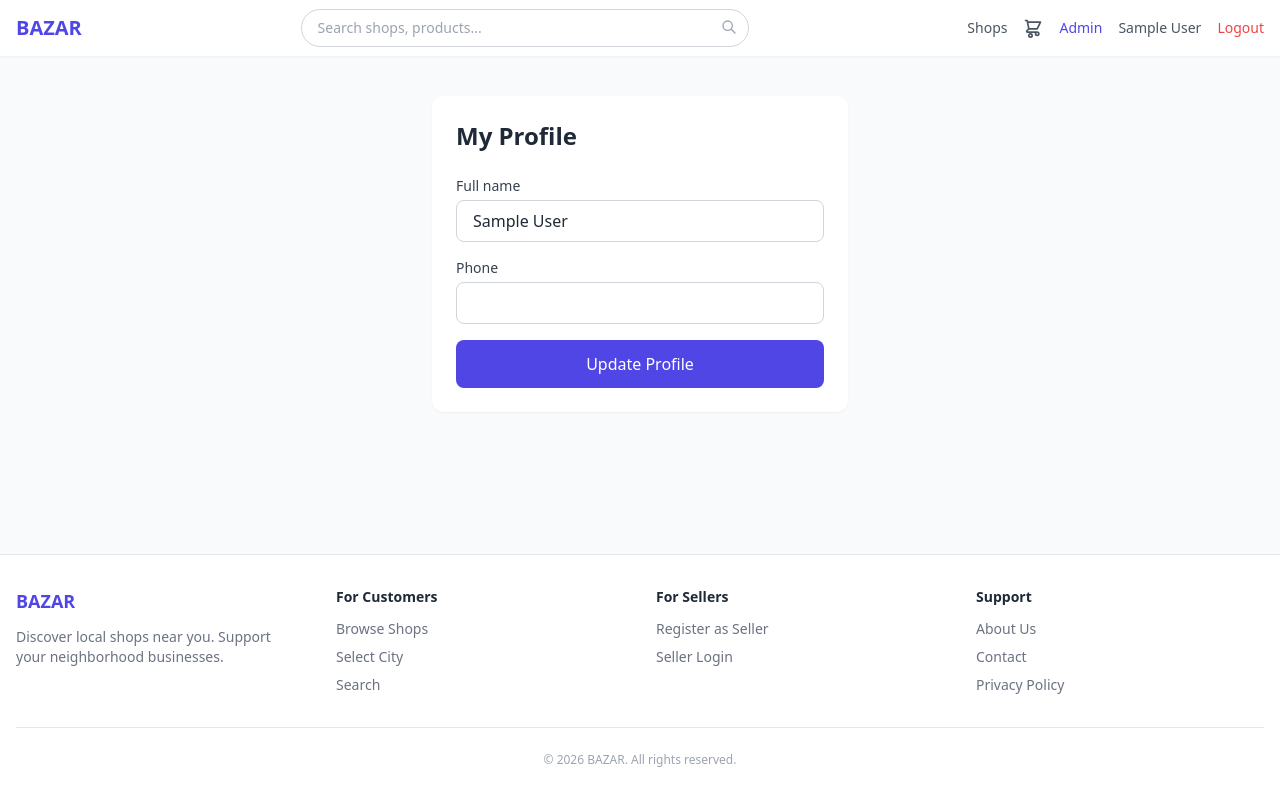
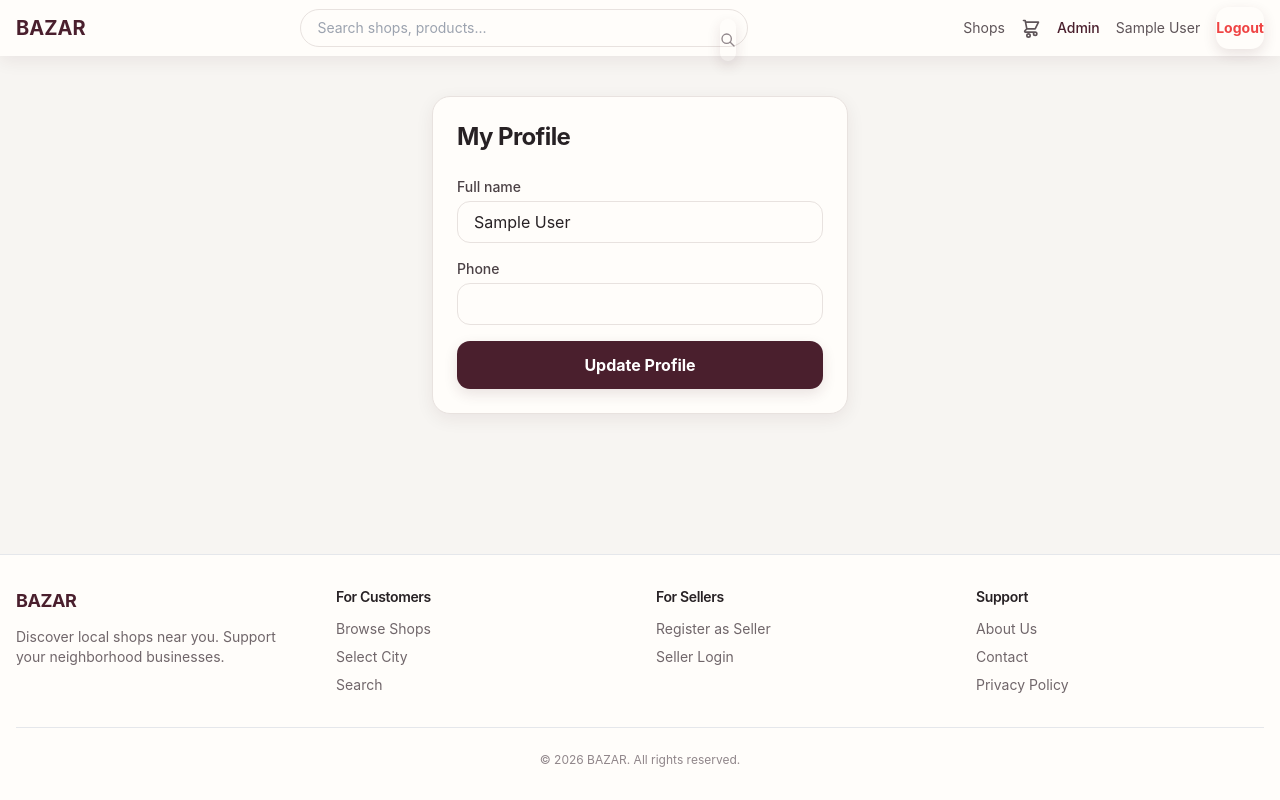
Before and after one commit to himanshunexus/BAZAR, a Django app: page /accounts/profile/ in a window 1280 px wide. Run offline with Django 4.2, Linux system fonts and the light colour scheme; the visitor is signed in with stand-in values (Sample User, id 1); some libraries are stand-ins or nearby versions.

Commit message:
Load design system across storefront

```diff
--- a/templates/base.html
+++ b/templates/base.html
@@ -1,3 +1,4 @@
+{% load static %}
 <!DOCTYPE html>
 <html lang="en">
 <head>
@@ -7,6 +8,7 @@
     <meta name="description" content="{% block meta_description %}BAZAR — Discover nearby shops and explore their product catalogs.{% endblock %}">
     <script src="https://cdn.tailwindcss.com"></script>
     <script src="https://unpkg.com/htmx.org@1.9.10"></script>
+    <link rel="stylesheet" href="{% static 'css/bazar-ui.css' %}">
     <style>
         [x-cloak] { display: none !important; }
         .htmx-indicator { display: none; }
@@ -15,7 +17,7 @@
     </style>
     {% block extra_head %}{% endblock %}
 </head>
-<body class="bg-gray-50 text-gray-800 min-h-screen flex flex-col">
+<body class="bazar-site bg-gray-50 text-gray-800 min-h-screen flex flex-col">
 
     {% include 'includes/navbar.html' %}
 
```
